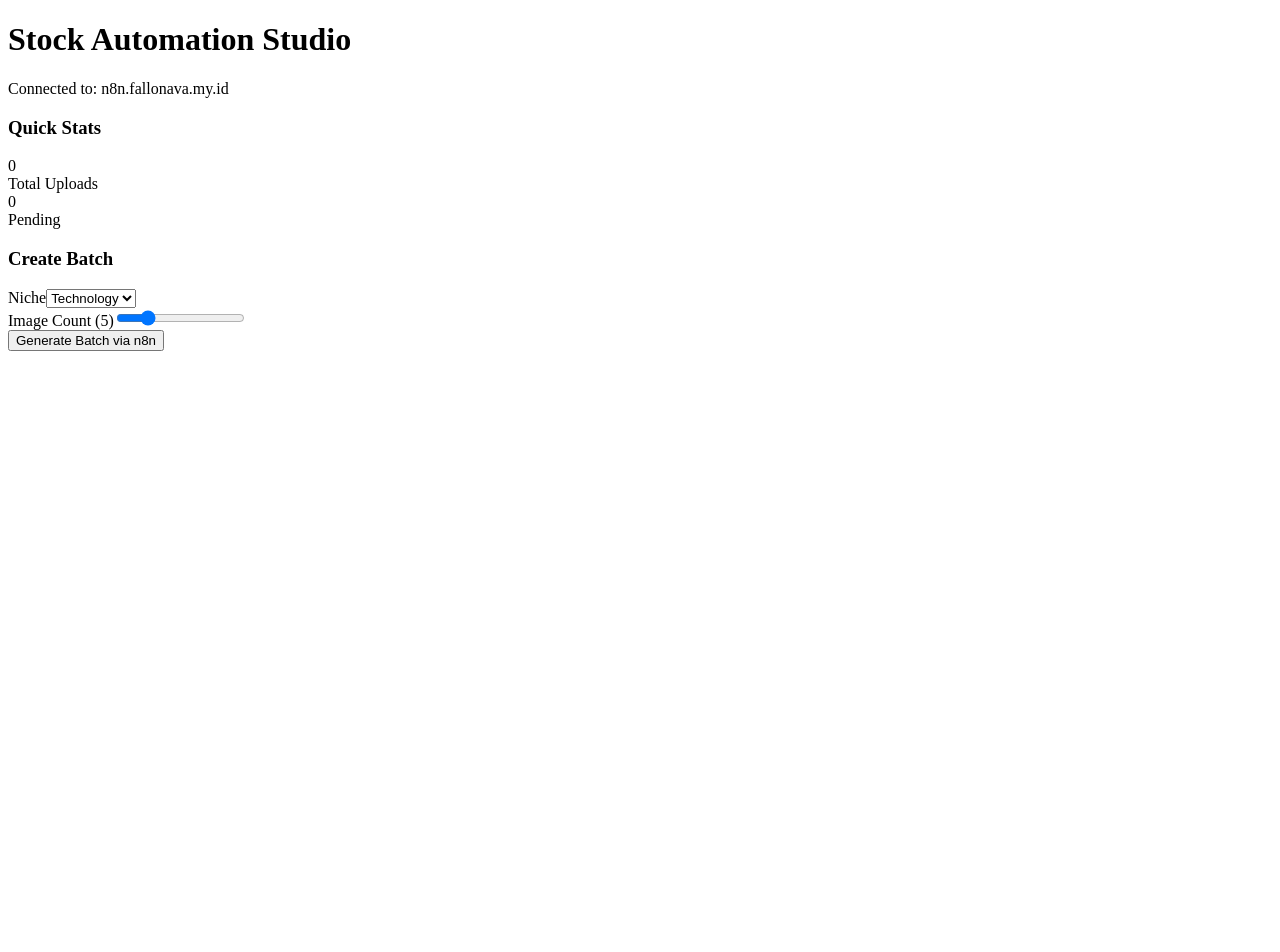
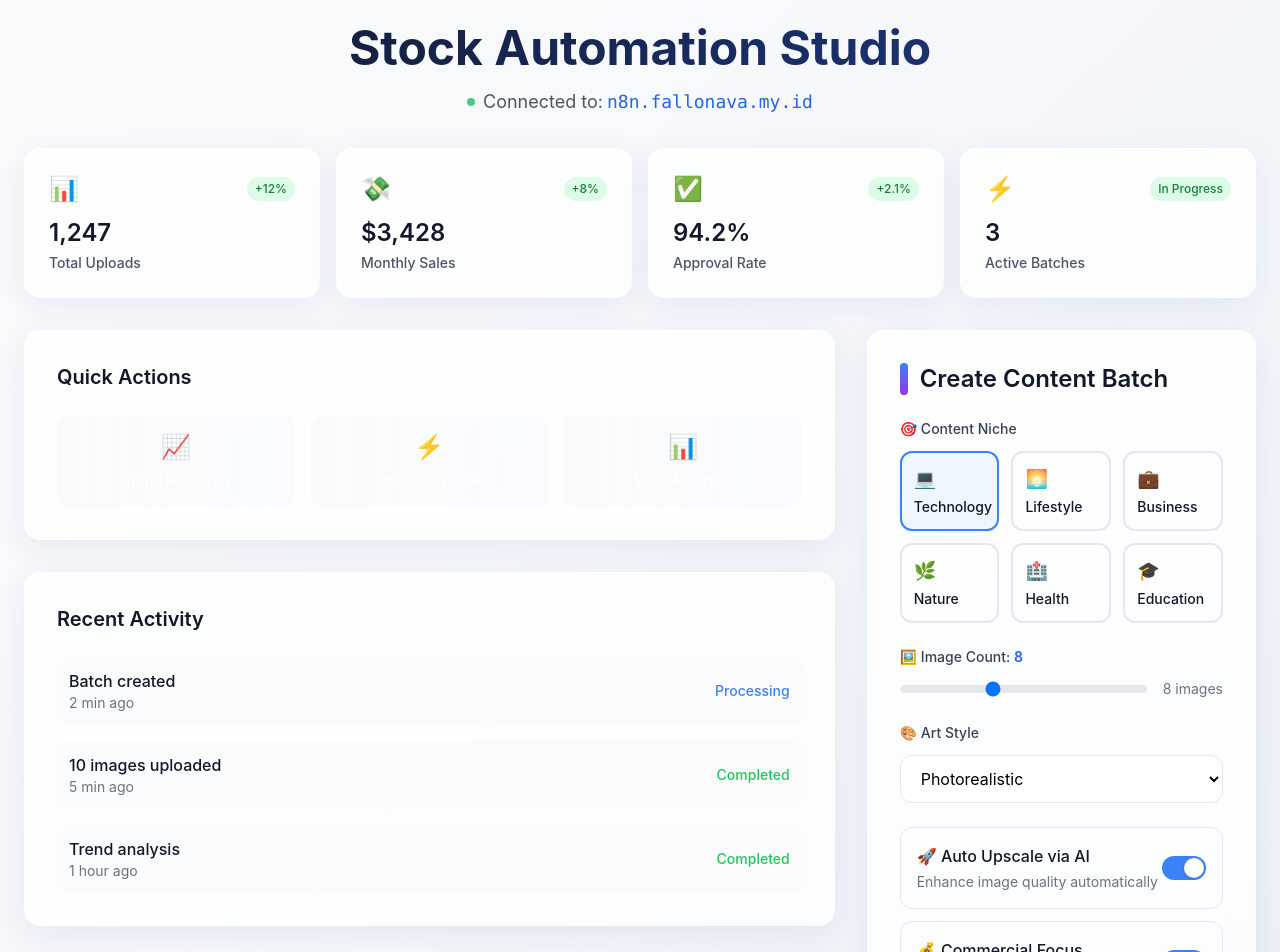
Before and after one commit to Fallonava/n8n-procreate, a Next.js app: page / in a window 1280 px wide. Shown: the top 952 px of the page. Before the commit the page ends 800 px from the top, so only its background shows below. Built offline with nearby package versions, Linux system fonts and the light colour scheme.

Commit message:
feat: apple-style modern dashboard with glass morphism

```diff
--- /dev/null
+++ b/components/AppleStats.jsx
@@ -0,0 +1,55 @@
+export function AppleStats() {
+  const stats = [
+    {
+      label: 'Total Uploads',
+      value: '1,247',
+      trend: '+12%',
+      icon: '📊',
+      color: 'text-blue-500'
+    },
+    {
+      label: 'Monthly Sales',
+      value: '$3,428',
+      trend: '+8%',
+      icon: '💸',
+      color: 'text-green-500'
+    },
+    {
+      label: 'Approval Rate',
+      value: '94.2%',
+      trend: '+2.1%',
+      icon: '✅',
+      color: 'text-purple-500'
+    },
+    {
+      label: 'Active Batches',
+      value: '3',
+      trend: 'In Progress',
+      icon: '⚡',
+      color: 'text-orange-500'
+    }
+  ];
+
+  return (
+    <div className="grid grid-cols-2 lg:grid-cols-4 gap-4 mb-8">
+      {stats.map((stat, index) => (
+        <div key={index} className="glass-card rounded-2xl p-6 smooth-transition hover:scale-[1.02]">
+          <div className="flex items-center justify-between mb-3">
+            <div className={`text-2xl ${stat.color}`}>
+              {stat.icon}
+            </div>
+            <span className="text-xs font-medium px-2 py-1 rounded-full bg-green-100 text-green-700">
+              {stat.trend}
+            </span>
+          </div>
+          <div className="text-2xl font-semibold text-gray-900 mb-1">
+            {stat.value}
+          </div>
+          <div className="text-sm font-medium text-gray-600">
+            {stat.label}
+          </div>
+        </div>
+      ))}
+    </div>
+  );
+}
--- a/components/BatchCreator.jsx
+++ b/components/BatchCreator.jsx
@@ -4,10 +4,28 @@ export function BatchCreator() {
   const [isLoading, setIsLoading] = useState(false);
   const [settings, setSettings] = useState({
     niche: 'technology',
-    count: 5,
+    count: 8,
     style: 'photorealistic',
-    autoUpscale: true
+    autoUpscale: true,
+    commercialFocus: true
   });
+
+  const niches = [
+    { value: 'technology', label: 'Technology', emoji: '💻' },
+    { value: 'lifestyle', label: 'Lifestyle', emoji: '🌅' },
+    { value: 'business', label: 'Business', emoji: '💼' },
+    { value: 'nature', label: 'Nature', emoji: '🌿' },
+    { value: 'health', label: 'Health', emoji: '🏥' },
+    { value: 'education', label: 'Education', emoji: '🎓' }
+  ];
+
+  const styles = [
+    { value: 'photorealistic', label: 'Photorealistic' },
+    { value: '3d-render', label: '3D Render' },
+    { value: 'digital-art', label: 'Digital Art' },
+    { value: 'minimalist', label: 'Minimalist' },
+    { value: 'painting', label: 'Painting' }
+  ];
 
   const handleCreateBatch = async () => {
     setIsLoading(true);
@@ -26,60 +44,142 @@ export function BatchCreator() {
       const result = await response.json();
 
       if (result.success) {
-        alert(`Batch created! Execution ID: ${result.executionId}`);
+        alert(`🎉 Batch created successfully!\nExecution ID: ${result.executionId}`);
       } else {
-        alert('Failed to create batch: ' + result.error);
+        alert('❌ Failed to create batch: ' + result.error);
       }
     } catch (error) {
-      alert('Failed to create batch: ' + error.message);
+      alert('💥 Network error: ' + error.message);
     } finally {
       setIsLoading(false);
     }
   };
 
   return (
-    <div className="bg-white rounded-lg shadow-sm border p-6">
-      <h3 className="text-xl font-semibold text-gray-900 mb-4">Create Batch</h3>
+    <div className="glass-card rounded-2xl p-8 smooth-transition">
+      <div className="flex items-center mb-6">
+        <div className="w-2 h-8 bg-gradient-to-b from-blue-500 to-purple-600 rounded-full mr-3"></div>
+        <h2 className="text-2xl font-semibold text-gray-900">Create Content Batch</h2>
+      </div>
 
-      <div className="space-y-4">
+      <div className="space-y-6">
+        {/* Niche Selection */}
         <div>
-          <label className="block text-sm font-medium text-gray-700 mb-2">
-            Niche
+          <label className="block text-sm font-medium text-gray-700 mb-3">
+            🎯 Content Niche
+          </label>
+          <div className="grid grid-cols-2 lg:grid-cols-3 gap-3">
+            {niches.map((niche) => (
+              <button
+                key={niche.value}
+                onClick={() => setSettings({...settings, niche: niche.value})}
+                className={`p-3 rounded-xl border-2 text-left smooth-transition ${
+                  settings.niche === niche.value
+                    ? 'border-blue-500 bg-blue-50 shadow-sm'
+                    : 'border-gray-200 hover:border-gray-300 hover:bg-gray-50'
+                }`}
+              >
+                <div className="text-lg mb-1">{niche.emoji}</div>
+                <div className="text-sm font-medium text-gray-900">{niche.label}</div>
+              </button>
+            ))}
+          </div>
+        </div>
+
+        {/* Image Count */}
+        <div>
+          <label className="block text-sm font-medium text-gray-700 mb-3">
+            🖼️ Image Count: <span className="text-blue-600 font-semibold">{settings.count}</span>
+          </label>
+          <div className="flex items-center space-x-4">
+            <input
+              type="range"
+              min="1"
+              max="20"
+              value={settings.count}
+              onChange={(e) => setSettings({...settings, count: parseInt(e.target.value)})}
+              className="flex-1 h-2 bg-gray-200 rounded-lg appearance-none cursor-pointer slider"
+            />
+            <div className="text-sm text-gray-500 min-w-12 text-right">
+              {settings.count} images
+            </div>
+          </div>
+        </div>
+
+        {/* Style Selection */}
+        <div>
+          <label className="block text-sm font-medium text-gray-700 mb-3">
+            🎨 Art Style
           </label>
           <select
-            value={settings.niche}
-            onChange={(e) => setSettings({...settings, niche: e.target.value})}
-            className="w-full border border-gray-300 rounded-md px-3 py-2 focus:outline-none focus:ring-2 focus:ring-blue-500"
+            value={settings.style}
+            onChange={(e) => setSettings({...settings, style: e.target.value})}
+            className="w-full px-4 py-3 rounded-xl border border-gray-200 bg-white focus:outline-none focus:ring-2 focus:ring-blue-500 focus:border-transparent smooth-transition"
           >
-            <option value="technology">Technology</option>
-            <option value="lifestyle">Lifestyle</option>
-            <option value="business">Business</option>
-            <option value="nature">Nature</option>
+            {styles.map((style) => (
+              <option key={style.value} value={style.value}>
+                {style.label}
+              </option>
+            ))}
           </select>
         </div>
 
-        <div>
-          <label className="block text-sm font-medium text-gray-700 mb-2">
-            Image Count ({settings.count})
-          </label>
-          <input
-            type="range"
-            min="1"
-            max="20"
-            value={settings.count}
-            onChange={(e) => setSettings({...settings, count: parseInt(e.target.value)})}
-            className="w-full"
+        {/* Toggles */}
+        <div className="space-y-3">
+          <Toggle
+            label="🚀 Auto Upscale via AI"
+            description="Enhance image quality automatically"
+            checked={settings.autoUpscale}
+            onChange={(checked) => setSettings({...settings, autoUpscale: checked})}
+          />
+          <Toggle
+            label="💰 Commercial Focus"
+            description="Optimize for stock market appeal"
+            checked={settings.commercialFocus}
+            onChange={(checked) => setSettings({...settings, commercialFocus: checked})}
           />
         </div>
 
+        {/* Create Button */}
         <button
           onClick={handleCreateBatch}
           disabled={isLoading}
-          className="w-full bg-blue-600 text-white py-3 rounded-lg font-semibold hover:bg-blue-700 disabled:opacity-50"
+          className="w-full bg-gradient-to-r from-blue-500 to-purple-600 text-white py-4 rounded-xl font-semibold hover:from-blue-600 hover:to-purple-700 disabled:opacity-50 disabled:cursor-not-allowed smooth-transition shadow-lg hover:shadow-xl transform hover:scale-[1.02]"
         >
-          {isLoading ? 'Creating Batch...' : 'Generate Batch via n8n'}
+          {isLoading ? (
+            <div className="flex items-center justify-center">
+              <div className="w-5 h-5 border-2 border-white border-t-transparent rounded-full animate-spin mr-2"></div>
+              Creating Batch...
+            </div>
+          ) : (
+            '🚀 Generate Content Batch'
+          )}
         </button>
       </div>
     </div>
   );
 }
+
+function Toggle({ label, description, checked, onChange }) {
+  return (
+    <div className="flex items-center justify-between p-4 rounded-xl border border-gray-200 hover:border-gray-300 smooth-transition">
+      <div className="flex-1">
+        <div className="font-medium text-gray-900">{label}</div>
+        <div className="text-sm text-gray-500 mt-1">{description}</div>
+      </div>
+      <button
+        type="button"
+        className={`${
+          checked ? 'bg-blue-500' : 'bg-gray-300'
+        } relative inline-flex h-6 w-11 flex-shrink-0 cursor-pointer rounded-full border-2 border-transparent transition-colors duration-200 ease-in-out focus:outline-none focus:ring-2 focus:ring-blue-500 focus:ring-offset-2`}
+        onClick={() => onChange(!checked)}
+      >
+        <span
+          className={`${
+            checked ? 'translate-x-5' : 'translate-x-0'
+          } pointer-events-none inline-block h-5 w-5 transform rounded-full bg-white shadow ring-0 transition duration-200 ease-in-out`}
+        />
+      </button>
+    </div>
+  );
+}
--- /dev/null
+++ b/pages/_app.js
@@ -0,0 +1,5 @@
+import '../styles/globals.css'
+
+export default function App({ Component, pageProps }) {
+  return <Component {...pageProps} />
+}
--- a/pages/index.js
+++ b/pages/index.js
@@ -1,36 +1,72 @@
 import { BatchCreator } from '../components/BatchCreator';
+import { AppleStats } from '../components/AppleStats';
 
 export default function Home() {
   return (
-    <div className="min-h-screen bg-gray-50 p-6">
-      <div className="max-w-4xl mx-auto">
-        <h1 className="text-3xl font-bold text-gray-900 mb-2">
+    <div className="min-h-screen bg-gradient-to-br from-gray-50 to-blue-50/30 p-6">
+      <div className="max-w-7xl mx-auto">
+        {/* Header */}
+        <div className="mb-8 text-center">
+          <h1 className="text-5xl font-bold bg-gradient-to-r from-gray-900 to-blue-900 bg-clip-text text-transparent mb-4">
             Stock Automation Studio
           </h1>
-        <p className="text-gray-600 mb-8">
-          Connected to: n8n.fallonava.my.id
+          <p className="text-lg text-gray-600 flex items-center justify-center">
+            <span className="w-2 h-2 bg-green-500 rounded-full mr-2 animate-pulse"></span>
+            Connected to: <span className="font-mono text-blue-600 ml-1">n8n.fallonava.my.id</span>
           </p>
+        </div>
 
-        <div className="grid grid-cols-1 lg:grid-cols-2 gap-6">
-          <div className="space-y-6">
-            <div className="bg-white rounded-lg shadow-sm border p-6">
-              <h3 className="text-xl font-semibold text-gray-900 mb-4">
-                Quick Stats
-              </h3>
-              <div className="grid grid-cols-2 gap-4">
-                <div className="text-center p-4 bg-gray-50 rounded-lg">
-                  <div className="text-2xl font-bold text-gray-900">0</div>
-                  <div className="text-sm text-gray-600">Total Uploads</div>
+        {/* Stats Grid */}
+        <AppleStats />
+
+        {/* Main Content */}
+        <div className="grid grid-cols-1 xl:grid-cols-3 gap-8">
+          {/* Left Column - Quick Actions & Activity */}
+          <div className="xl:col-span-2 space-y-8">
+            {/* Quick Actions */}
+            <div className="glass-card rounded-2xl p-8">
+              <h3 className="text-xl font-semibold text-gray-900 mb-6">Quick Actions</h3>
+              <div className="grid grid-cols-1 md:grid-cols-3 gap-4">
+                {[
+                  { icon: '📈', label: 'Trend Research', color: 'from-purple-500 to-pink-500' },
+                  { icon: '⚡', label: 'Process Queue', color: 'from-orange-500 to-red-500' },
+                  { icon: '📊', label: 'View Analytics', color: 'from-green-500 to-teal-500' }
+                ].map((action, index) => (
+                  <button key={index} className="p-4 rounded-xl bg-gradient-to-r hover:shadow-lg smooth-transition transform hover:scale-105">
+                    <div className="text-2xl mb-2">{action.icon}</div>
+                    <div className="text-sm font-medium text-white">{action.label}</div>
+                  </button>
+                ))}
               </div>
-                <div className="text-center p-4 bg-gray-50 rounded-lg">
-                  <div className="text-2xl font-bold text-gray-900">0</div>
-                  <div className="text-sm text-gray-600">Pending</div>
             </div>
+
+            {/* Recent Activity */}
+            <div className="glass-card rounded-2xl p-8">
+              <h3 className="text-xl font-semibold text-gray-900 mb-6">Recent Activity</h3>
+              <div className="space-y-4">
+                {[
+                  { time: '2 min ago', action: 'Batch created', status: 'Processing', color: 'text-blue-500' },
+                  { time: '5 min ago', action: '10 images uploaded', status: 'Completed', color: 'text-green-500' },
+                  { time: '1 hour ago', action: 'Trend analysis', status: 'Completed', color: 'text-green-500' }
+                ].map((activity, index) => (
+                  <div key={index} className="flex items-center justify-between p-3 rounded-lg bg-gray-50/50">
+                    <div>
+                      <div className="font-medium text-gray-900">{activity.action}</div>
+                      <div className="text-sm text-gray-500">{activity.time}</div>
+                    </div>
+                    <span className={`text-sm font-medium ${activity.color}`}>
+                      {activity.status}
+                    </span>
+                  </div>
+                ))}
               </div>
             </div>
           </div>
 
+          {/* Right Column - Batch Creator */}
+          <div>
             <BatchCreator />
+          </div>
         </div>
       </div>
     </div>
```
Lines whose indentation alone changed are shown as unchanged.
